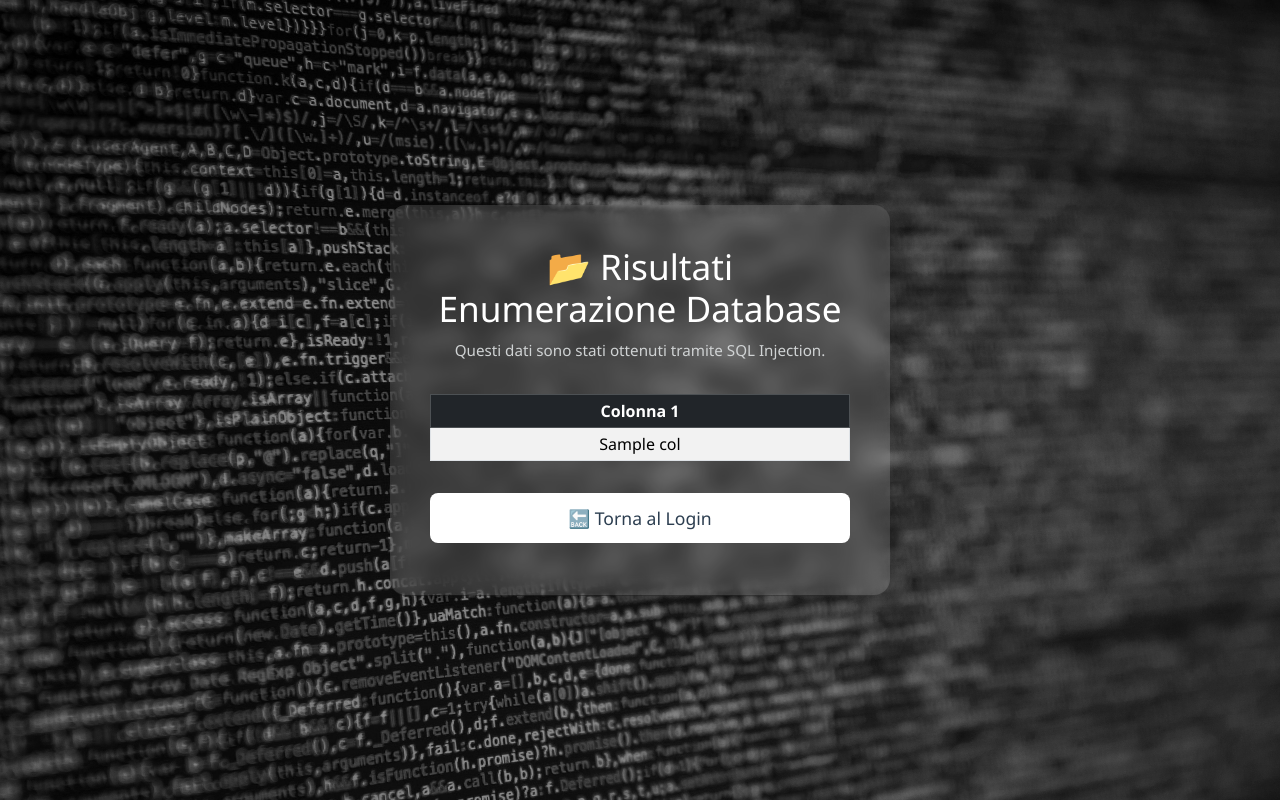
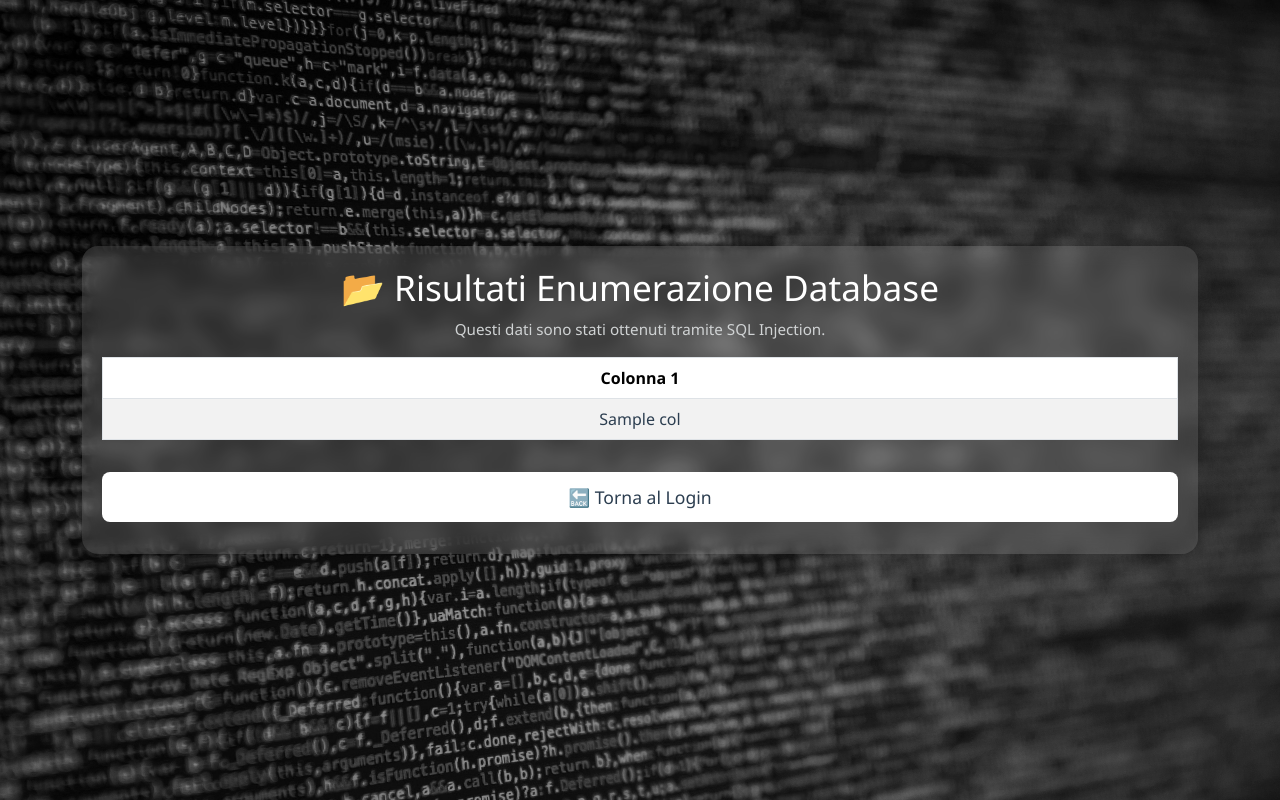
Before and after one commit to Youfili/sql-injection-educational, a Flask app: template templates/enum_results.html in a window 1280 px wide. Run offline with Flask 3, Linux system fonts and the light colour scheme; the template is opened without the code that fills it: most values are stand-ins (such as "Sample title", 1, 10 or a date in 2020); some libraries are stand-ins or nearby versions.

Commit message:
Versione Aggiornata e Accettabile del Progetto

```diff
--- a/templates/enum_results.html
+++ b/templates/enum_results.html
@@ -3,25 +3,25 @@
 {% block title %}Risultati Enumerazione DB{% endblock %}
 
 {% block content %}
-<div class="glass-card">
+<div class="glass-card" style="max-width: 90%; margin: auto; padding: 20px;">
     <h1>📂 Risultati Enumerazione Database</h1>
     <p class="note">Questi dati sono stati ottenuti tramite SQL Injection.</p>
 
     {% if results %}
-        <div class="table-responsive">
-            <table class="table table-striped table-bordered table-sm mt-3">
-                <thead class="table-dark">
+        <div class="table-responsive custom-scrollbar" style="max-height: 500px; overflow: auto;">
+            <table class="table table-bordered table-striped table-sm" style="border-collapse: collapse; width: max-content; min-width: 100%;">
+                <thead style="position: sticky; top: 0; z-index: 2; background-color: #2c3e50; color: #ffffff;">
                     <tr>
                         {% for col_index in range(results[0]|length) %}
-                            <th>Colonna {{ col_index + 1 }}</th>
+                            <th style="padding: 8px 12px;">Colonna {{ col_index + 1 }}</th>
                         {% endfor %}
                     </tr>
                 </thead>
                 <tbody>
                     {% for row in results %}
-                        <tr>
+                        <tr style="{% if loop.index is even %}background-color: rgba(255,255,255,0.8);{% else %}background-color: rgba(255,255,255,0.9);{% endif %}">
                             {% for col in row %}
-                                <td>{{ col }}</td>
+                                <td style="padding: 8px 12px; color: #2c3e50;">{{ col }}</td>
                             {% endfor %}
                         </tr>
                     {% endfor %}
@@ -36,4 +36,29 @@
 
     <a href="{{ url_for('login') }}" class="btn btn-glow mt-3">🔙 Torna al Login</a>
 </div>
+
+<style>
+/* Scrollbar personalizzata per Chrome, Edge e Safari */
+.custom-scrollbar::-webkit-scrollbar {
+    width: 10px;
+    height: 10px;
+}
+
+.custom-scrollbar::-webkit-scrollbar-track {
+    background: rgba(255, 255, 255, 0.3);
+    border-radius: 5px;
+}
+
+.custom-scrollbar::-webkit-scrollbar-thumb {
+    background-color: #2c3e50;
+    border-radius: 5px;
+    border: 2px solid rgba(255, 255, 255, 0.3);
+}
+
+/* Scrollbar per Firefox */
+.custom-scrollbar {
+    scrollbar-width: thin;
+    scrollbar-color: #2c3e50 rgba(255, 255, 255, 0.3);
+}
+</style>
 {% endblock %}
```
